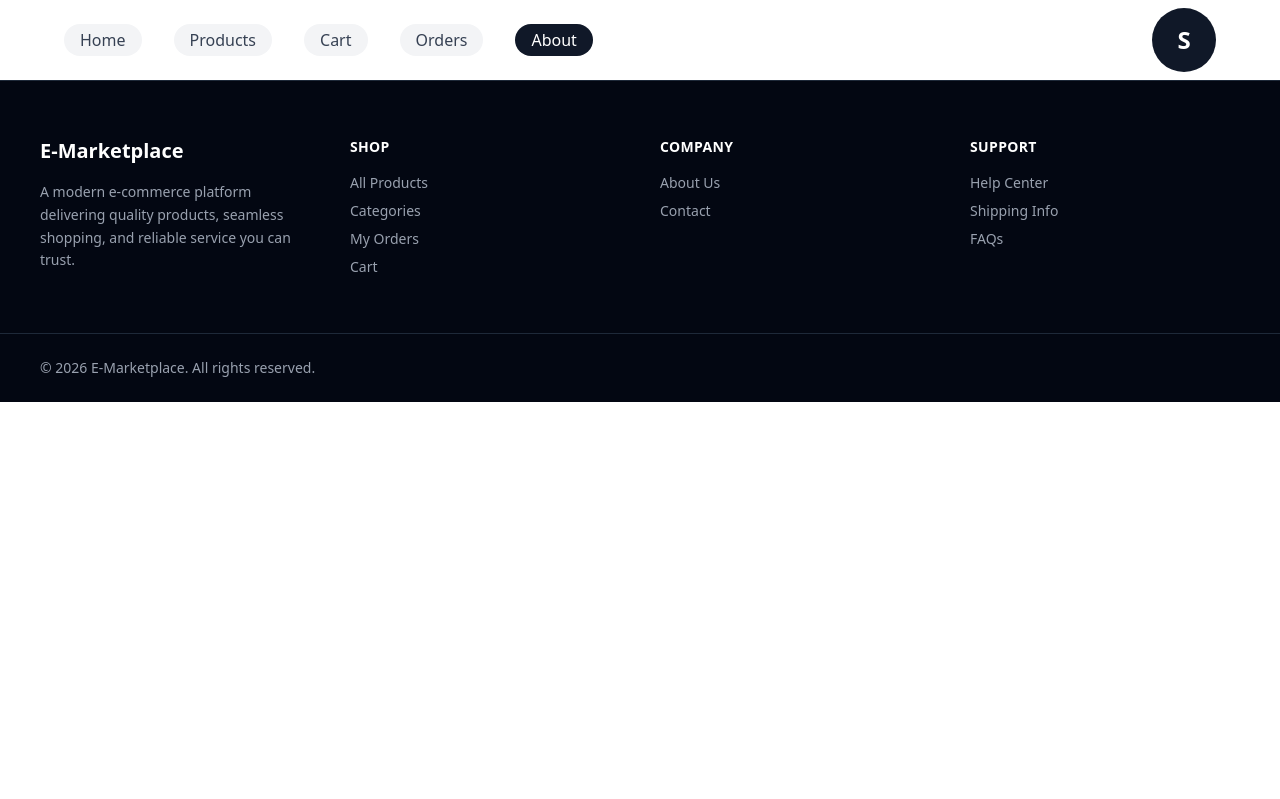
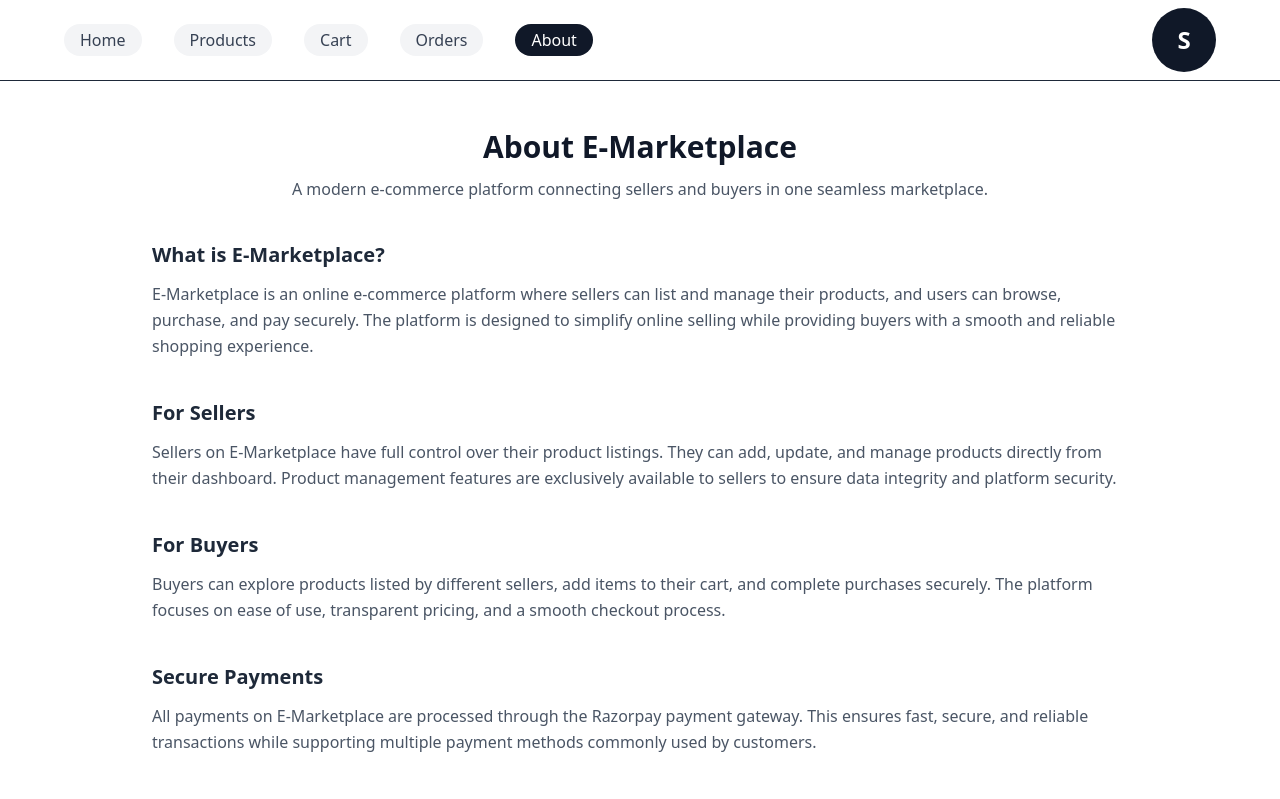
Before and after one commit to Surajkumarjha07/col-pro-frontend, a React (Vite) app: page /about in a window 1280 px wide. Shown: the top 799 px of the page. Built offline with nearby package versions, Linux system fonts and the light colour scheme; sample sign-in values are in the browser's storage.

Commit message:
created about and order page

```diff
--- a/src/App.tsx
+++ b/src/App.tsx
@@ -12,6 +12,7 @@ import Products from "./pages/product";
 import ManageAccount from "./pages/manage-account";
 import Cart from "./pages/cart";
 import Order from "./pages/order";
+import About from "./pages/about";
 
 function App() {
   const navigate = useNavigate();
@@ -65,6 +66,7 @@ function App() {
         <Route path="/products" element={<Products/>}/>
         <Route path="/cart" element={<Cart/>}/>
         <Route path="/orders" element={<Order/>}/>
+        <Route path="/about" element={<About/>}/>
       </Routes>
       {!isHideNavbar && <Footer />}
     </>
--- /dev/null
+++ b/src/components/order.tsx
@@ -0,0 +1,47 @@
+export default function OrdersComponent({ order }: any) {
+  const productImage =
+    order.products?.[0].product.productImage ||
+    "https://via.placeholder.com/80";
+
+  console.log("ORDER::::::: ", order.products?.[0].product.productImage);
+
+  return (
+      <div className="w-full flex gap-4 rounded-xl border border-gray-200 bg-white p-4 shadow-sm transition hover:shadow-md">
+        {/* Product Image */}
+        <div className="h-40 w-40 overflow-hidden rounded-lg bg-gray-100">
+          <img
+            src={`http://localhost:4000/${productImage}`}
+            alt="Product"
+            className="h-full w-full object-cover"
+          />
+        </div>
+
+        {/* Content */}
+        <div className="flex flex-1 flex-col justify-between">
+          {/* Top */}
+          <div className="flex items-start justify-between">
+            <div>
+              <p className="text-sm font-semibold text-gray-900">
+                Order #{order.orderId}
+              </p>
+              <p className="text-xs text-gray-500">
+                {new Date(order.createdAt).toLocaleDateString()}
+              </p>
+            </div>
+
+            <span
+              className={`rounded-full px-3 py-1 text-xs font-semibold bg-green-200 text-green-700`}
+            >
+              Paid
+            </span>
+          </div>
+
+          {/* Bottom */}
+          <div className="mt-3 flex items-center justify-between text-sm text-gray-600">
+            <p>{order.totalItems} item(s)</p>
+            <p className="font-semibold text-gray-900">₹{order.totalAmount}</p>
+          </div>
+        </div>
+      </div>
+  );
+}
--- a/src/components/productCard.tsx
+++ b/src/components/productCard.tsx
@@ -24,11 +24,9 @@ export default function ProductCard({
 }: ProductCardProps) {
   const [open, setOpen] = useState(false);
   const [openUpdateModal, setOpenUpdateModal] = useState(false);
-  // const [productId, setProductId] = useState("");
   const token = useAppSelector((state) => state.User.token);
+  const user = useAppSelector((state) => state.User.user);
   const menuRef = useRef<HTMLDivElement>(null);
-
-  console.log("ID:::::::: ", id)
 
   useEffect(() => {
     const handler = (e: MouseEvent) => {
@@ -155,7 +153,9 @@ export default function ProductCard({
             {productName}
           </h3>
 
-          <div className="relative" ref={menuRef}>
+          {
+            (user as any).role === "seller" &&
+            <div className="relative" ref={menuRef}>
             <button
               onClick={() => setOpen((prev) => !prev)}
               className="rounded-md p-1 text-gray-500 hover:bg-gray-100 hover:text-gray-800"
@@ -172,7 +172,7 @@ export default function ProductCard({
                     // setProductId(id);
                   }}
                   className="block w-full px-4 py-2 text-left text-sm text-gray-700 hover:bg-gray-100"
-                >
+                  >
                   Update
                 </button>
 
@@ -182,12 +182,13 @@ export default function ProductCard({
                     handleDeleteProduct()
                   }}
                   className="block w-full px-4 py-2 text-left text-sm text-red-600 hover:bg-red-50"
-                >
+                  >
                   Delete
                 </button>
               </div>
             )}
           </div>
+      }
         </div>
 
             {/* Product Update Modal */}
--- /dev/null
+++ b/src/pages/about.tsx
@@ -0,0 +1,85 @@
+export default function About() {
+  return (
+    <div className="mx-auto max-w-5xl px-6 py-12">
+      {/* Header */}
+      <div className="mb-10 text-center">
+        <h1 className="text-3xl font-bold text-gray-900">
+          About E-Marketplace
+        </h1>
+        <p className="mt-3 text-gray-600">
+          A modern e-commerce platform connecting sellers and buyers in one
+          seamless marketplace.
+        </p>
+      </div>
+
+      {/* Main Content */}
+      <div className="space-y-10">
+        {/* Section 1 */}
+        <section>
+          <h2 className="mb-3 text-xl font-semibold text-gray-800">
+            What is E-Marketplace?
+          </h2>
+          <p className="leading-relaxed text-gray-600">
+            E-Marketplace is an online e-commerce platform where sellers can
+            list and manage their products, and users can browse, purchase,
+            and pay securely. The platform is designed to simplify online
+            selling while providing buyers with a smooth and reliable shopping
+            experience.
+          </p>
+        </section>
+
+        {/* Section 2 */}
+        <section>
+          <h2 className="mb-3 text-xl font-semibold text-gray-800">
+            For Sellers
+          </h2>
+          <p className="leading-relaxed text-gray-600">
+            Sellers on E-Marketplace have full control over their product
+            listings. They can add, update, and manage products directly from
+            their dashboard. Product management features are exclusively
+            available to sellers to ensure data integrity and platform
+            security.
+          </p>
+        </section>
+
+        {/* Section 3 */}
+        <section>
+          <h2 className="mb-3 text-xl font-semibold text-gray-800">
+            For Buyers
+          </h2>
+          <p className="leading-relaxed text-gray-600">
+            Buyers can explore products listed by different sellers, add items
+            to their cart, and complete purchases securely. The platform
+            focuses on ease of use, transparent pricing, and a smooth checkout
+            process.
+          </p>
+        </section>
+
+        {/* Section 4 */}
+        <section>
+          <h2 className="mb-3 text-xl font-semibold text-gray-800">
+            Secure Payments
+          </h2>
+          <p className="leading-relaxed text-gray-600">
+            All payments on E-Marketplace are processed through the Razorpay
+            payment gateway. This ensures fast, secure, and reliable
+            transactions while supporting multiple payment methods commonly
+            used by customers.
+          </p>
+        </section>
+
+        {/* Section 5 */}
+        <section>
+          <h2 className="mb-3 text-xl font-semibold text-gray-800">
+            Our Goal
+          </h2>
+          <p className="leading-relaxed text-gray-600">
+            Our goal is to build a trustworthy and scalable marketplace that
+            empowers sellers to grow their business and provides buyers with a
+            convenient and secure shopping experience.
+          </p>
+        </section>
+      </div>
+    </div>
+  );
+}
--- a/src/pages/order.tsx
+++ b/src/pages/order.tsx
@@ -1,10 +1,12 @@
 import axios from "axios";
-import { useEffect } from "react"
+import { useEffect, useState } from "react";
 import { toast } from "sonner";
 import { useAppSelector } from "../redux/hooks";
+import OrdersComponent from "../components/order";
 
 export default function Order() {
-    const {token} =  useAppSelector(state => state.User);
+  const { token } = useAppSelector((state) => state.User);
+  const [orders, setOrders] = useState<any[]>([]);
 
   useEffect(() => {
     (async () => {
@@ -12,28 +14,39 @@ export default function Order() {
         const response = await axios.get("http://localhost:4000/api/order", {
           headers: {
             "Content-Type": "application/json",
-                        "Authorization": `Bearer ${token}`
+            Authorization: `Bearer ${token}`,
           },
-                    withCredentials: true
+          withCredentials: true,
         });
 
         if (response.status === 200) {
-                    console.log("ORDER RESPONSE:::::::::::: ", response);
+          console.log("ORDER RESPONSE:::::::::::: ", response.data.data);
+          setOrders(response.data.data);
         }
-
       } catch (error) {
         if (axios.isAxiosError(error)) {
-                    const message = error.response?.data.data ?? error.response?.data.message ?? "Internal server error";
+          const message =
+            error.response?.data.data ??
+            error.response?.data.message ??
+            "Internal server error";
           toast.error(message);
         }
       }
     })();
-
-    }, []);
+  }, [token]);
 
   return (
     <>
-
+      <div className="flex flex-col justify-center items-center gap-12 w-full my-8">
+        <div className="flex flex-col justify-center items-start gap-8 w-3/4">
+          <p className="text-gray-800 font-semibold text-3xl">Orders</p>
+          {orders.length > 0 ? (
+            orders.map((order) => <OrdersComponent order={order} />)
+          ) : (
+            <p className="text-center text-4xl text-gray-800 font-semibold">No order</p>
+          )}
+        </div>
+      </div>
     </>
-  )
+  );
 }
--- a/src/pages/product.tsx
+++ b/src/pages/product.tsx
@@ -11,6 +11,7 @@ export default function Products() {
   const [searchQuery, setSearchQuery] = useState("");
   const [openProductUpload, setOpenProductUpload] = useState(false);
   const token = useAppSelector((state) => state.User.token);
+  const user = useAppSelector((state) => state.User.user);
   const [products, setProducts] = useState<any[]>([]);
 
   const handleGetCreatedProducts = async () => {
@@ -94,13 +95,16 @@ export default function Products() {
         <div className="flex items-center justify-end bg-white p-6">
           <Search searchQuery={searchQuery} setSearchQuery={setSearchQuery} />
 
-          <button
+          {
+            (user as any).role === "seller" &&
+            <button
             className="ml-4 flex items-center cursor-pointer gap-2 rounded-lg bg-gray-900 px-4 py-2.5 text-sm font-semibold text-white hover:bg-gray-800 transition-colors"
             onClick={() => setOpenProductUpload(true)}
-          >
+            >
             <BiPlus className="text-xl" />
             New Product
           </button>
+          }
         </div>
 
         <ProductUpload
```
Also changed, not shown: src/components/cart.tsx (+57 -37 lines). Lines whose indentation alone changed are shown as unchanged.
